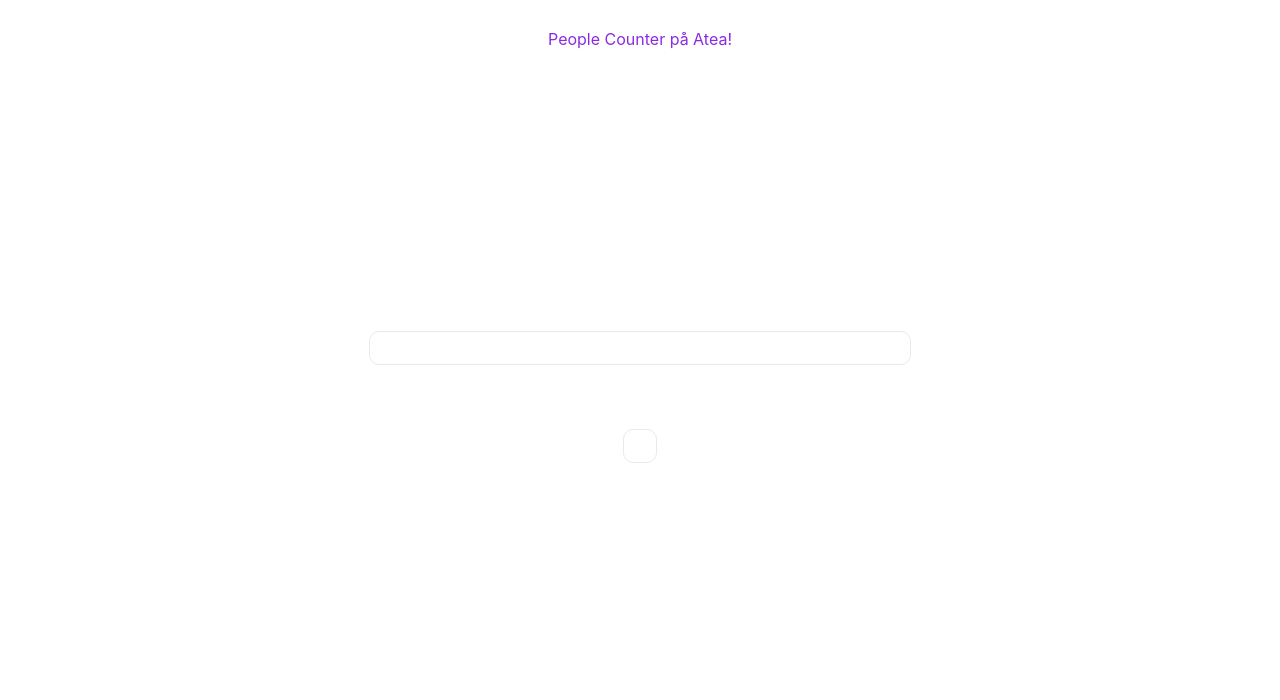
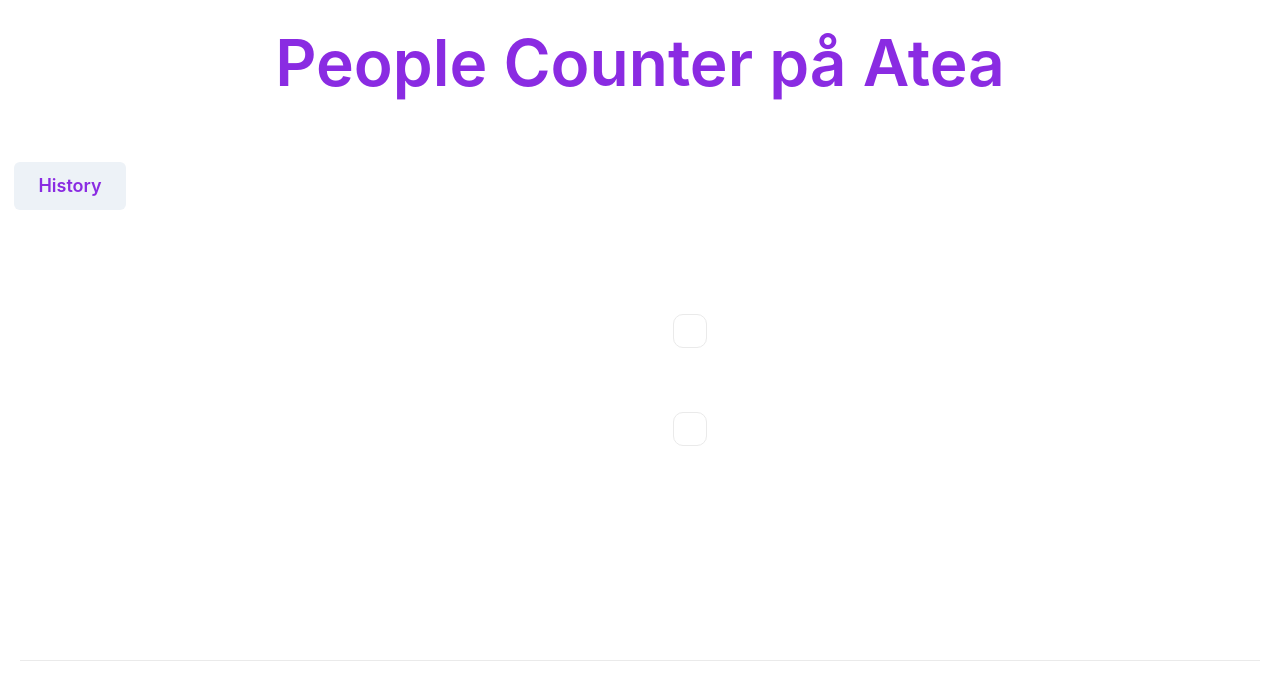
Before and after one commit to R1ckard94/Peoplecounter_Frontend, a Next.js app: page / in a window 1280 px wide. Shown: the top 700 px of the page. Built offline with nearby package versions, Linux system fonts and the light colour scheme.

Commit message:
css added

```diff
--- a/pages/index.js
+++ b/pages/index.js
@@ -1,40 +1,50 @@
 import Head from 'next/head'
 import Image from 'next/image'
 import styles from '../styles/Home.module.css'
-import { Container } from '@chakra-ui/layout'
+import { Container, Flex, VStack, Heading } from '@chakra-ui/layout'
+import { Button, ButtonGroup, Box } from '@chakra-ui/react'
 
 
 
 
 export default function Home() {
   return (
-    <Container>
-      <Container className={styles.sidePanel}>
+    <Container maxW='contaner.xl' p='5'>
+      <header>
+          <title>People Counter</title>
+      </header>
+      <Flex h='10vh' >
+      <VStack w='full' h='full' p={10} spacing={10} alignItems='center' >
+          <Heading color='blueviolet'
+            fontSize='8vh'
+            fontWeight='600'
+            m='-3%'
+            >People Counter på Atea
+          </Heading>
+      </VStack>
+      </Flex>
 
-      </Container>
-      <Container className={styles.container}>
-        <header>
-          <title>People Counter</title>
-        </header>
-        <h1 className={styles.MainText} >People Counter på Atea!</h1>
+      <Flex>
+        <VStack w='100px' marginTop='5%'>
+            <Button size='lg' color='blueviolet'>History</Button>
+        </VStack>
+        <Flex alignSelf='center' w='200vh' maxW='200vh' display='flex'  className={styles.main}>
 
-        <main className={styles.main}>
+          <Box className={styles.card}>
 
-          <Container className={styles.card}>
+          </Box>
+          <Box className={styles.card}>
 
-          </Container>
-          <div className={styles.card}>
+          </Box>
+        </Flex>
 
-          </div>
-        </main>
 
-        <footer className={styles.footer}>
+      </Flex>
+      <footer className={styles.footer}>
           <a>
 
           </a>
         </footer>
-      </Container>
-
     </Container>
   )
 }
--- a/styles/Home.module.css
+++ b/styles/Home.module.css
@@ -1,12 +1,28 @@
 
-.container {
-  top: 0;
-  left: 0;
-  background-color: white;
+.sidePanel {
+  background-color: #eaeaea;
+  /*margin-left: 0%;*/
+  width: 10px;
+}
+.Header {
+  height: 80px;
+  display: flex;
+  align-items: center;
+}
+
+.Content {
+  height: 90vh;
+  width: 100%;
+  padding-top: 30px;
+  display: flex;
+  flex-direction: row;
+  align-items: left;
+  max-width: 100vh;
 }
 
 .main {
-  min-height: 100vh;
+  min-height: 70vh;
+
   padding: 4rem 0;
   flex: 1;
   display: flex;
@@ -16,11 +32,9 @@
 }
 
 .MainText {
-  padding-top: 5%;
-  margin-bottom: -10%;
-  display: flex;
-  justify-content: center;
   color: blueviolet;
+  font-size: 50px;
+  font-weight: 600;
 }
 
 .footer {
--- a/styles/globals.css
+++ b/styles/globals.css
@@ -1,5 +1,7 @@
 html,
 body {
+  height: auto;
+  width: auto;
   padding: 0;
   margin: 0;
   font-family: -apple-system, BlinkMacSystemFont, Segoe UI, Roboto, Oxygen,
```
